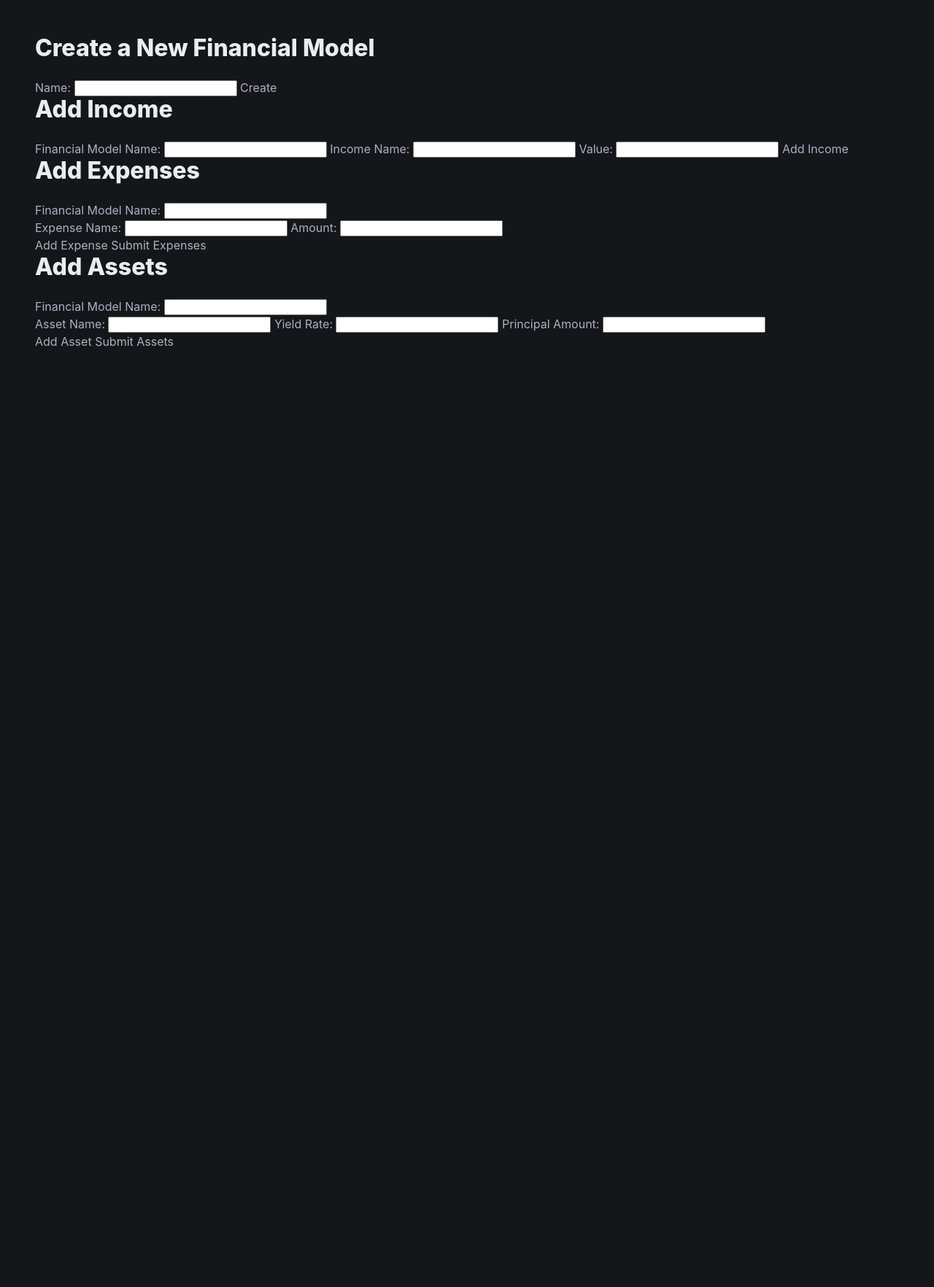
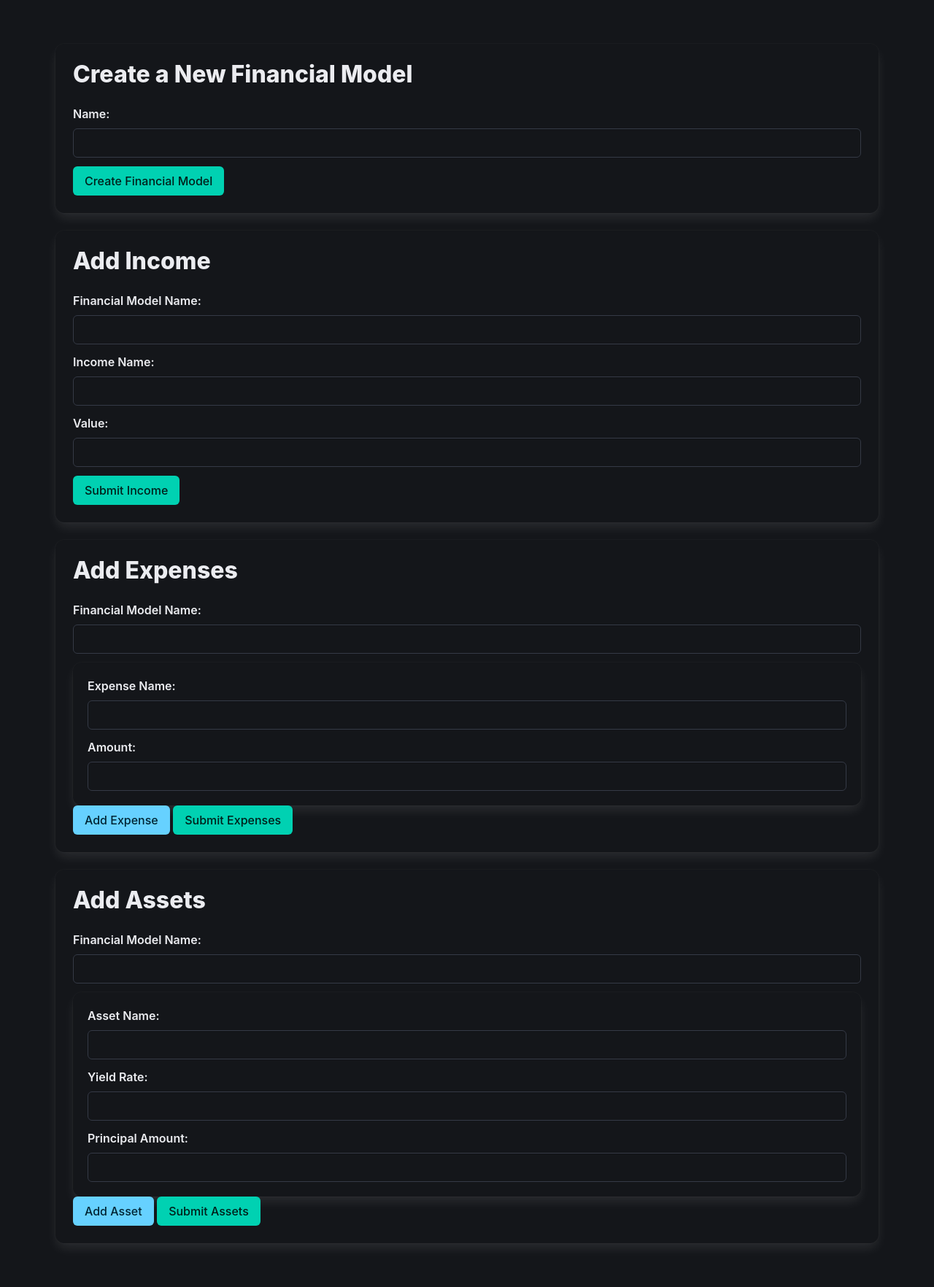
Before and after one commit to absurdity9/wealthbuildr, a Django app: page /add/ in a window 1280 px wide. Shown: the part 56-1820 px from the top of the page at 73% size. Before the commit the page ends 531 px from the top, so only its background shows below. Run offline with Django 4.2, Linux system fonts and the light colour scheme.

Commit message:
+styling on add page

```diff
--- a/personalfinance/static/personalfinance/form-handling.js
+++ b/personalfinance/static/personalfinance/form-handling.js
@@ -45,22 +45,6 @@ function submitIncomeForm() {
     .catch(error => console.error('Error:', error));
 }
 
-let expenseCount = 1;
-
-function addExpenseEntry() {
-    const expensesContainer = document.getElementById('expensesContainer');
-    const newEntry = document.createElement('div');
-    newEntry.className = 'expense-entry';
-    newEntry.innerHTML = `
-        <label for="expense_name_${expenseCount}">Expense Name:</label>
-        <input type="text" id="expense_name_${expenseCount}" name="expense_name" required>
-        <label for="expense_value_${expenseCount}">Amount:</label>
-        <input type="number" step="0.01" id="expense_value_${expenseCount}" name="value" required>
-    `;
-    expensesContainer.appendChild(newEntry);
-    expenseCount++;
-}
-
 function submitExpenseForm() {
     const form = document.getElementById('createExpenseForm');
     const formData = new FormData(form);
@@ -104,24 +88,6 @@ function submitExpenseForm() {
         }
     })
     .catch(error => console.error('Error:', error));
-}
-
-let assetCount = 1;
-
-function addAssetEntry() {
-    const assetsContainer = document.getElementById('assetsContainer');
-    const newEntry = document.createElement('div');
-    newEntry.className = 'asset-entry';
-    newEntry.innerHTML = `
-        <label for="asset_name_${assetCount}">Asset Name:</label>
-        <input type="text" id="asset_name_${assetCount}" name="asset_name" required>
-        <label for="yield_rate_${assetCount}">Yield Rate:</label>
-        <input type="number" step="0.01" id="yield_rate_${assetCount}" name="yield_rate" required>
-        <label for="principle_amount_${assetCount}">Principle Amount:</label>
-        <input type="number" step="0.01" id="principle_amount_${assetCount}" name="principle_amount" required>
-    `;
-    assetsContainer.appendChild(newEntry);
-    assetCount++;
 }
 
 function submitAssetForm() {
@@ -197,3 +163,57 @@ function submitEditFmodelForm() {
     })
     .catch(error => console.error('Error:', error));
 }
+
+let expenseCount = 1;
+
+function addExpenseEntry() {
+    const expensesContainer = document.getElementById('expensesContainer');
+    const newEntry = document.createElement('div');
+    newEntry.className = 'expense-entry box'; // Added Bulma box styling for separation
+    newEntry.innerHTML = `
+        <div class="field">
+            <label for="expense_name_${expenseCount}" class="label">Expense Name:</label>
+            <div class="control">
+                <input type="text" id="expense_name_${expenseCount}" name="expense_name" class="input" required>
+            </div>
+        </div>
+        <div class="field">
+            <label for="expense_value_${expenseCount}" class="label">Amount:</label>
+            <div class="control">
+                <input type="number" step="0.01" id="expense_value_${expenseCount}" name="value" class="input" required>
+            </div>
+        </div>
+    `;
+    expensesContainer.appendChild(newEntry);
+    expenseCount++;
+}
+
+let assetCount = 1;
+
+function addAssetEntry() {
+    const assetsContainer = document.getElementById('assetsContainer');
+    const newEntry = document.createElement('div');
+    newEntry.className = 'asset-entry box'; // Added Bulma box styling for separation
+    newEntry.innerHTML = `
+        <div class="field">
+            <label for="asset_name_${assetCount}" class="label">Asset Name:</label>
+            <div class="control">
+                <input type="text" id="asset_name_${assetCount}" name="asset_name" class="input" required>
+            </div>
+        </div>
+        <div class="field">
+            <label for="yield_rate_${assetCount}" class="label">Yield Rate:</label>
+            <div class="control">
+                <input type="number" step="0.01" id="yield_rate_${assetCount}" name="yield_rate" class="input" required>
+            </div>
+        </div>
+        <div class="field">
+            <label for="principle_amount_${assetCount}" class="label">Principal Amount:</label>
+            <div class="control">
+                <input type="number" step="0.01" id="principle_amount_${assetCount}" name="principle_amount" class="input" required>
+            </div>
+        </div>
+    `;
+    assetsContainer.appendChild(newEntry);
+    assetCount++;
+}
--- a/personalfinance/templates/personalfinance/add.html
+++ b/personalfinance/templates/personalfinance/add.html
@@ -5,76 +5,130 @@
 
 {% block content %}
 <section class="section">
-    <div>  <!-- Add new model -->
+    <div class="container">
+        <div class="column is-full">
+            <div class="card">
+                <div class="card-content">
                     <h2 class="title">Create a New Financial Model</h2>
                     <form id="createFModelForm">
                         <input type="hidden" name="user_id" value="{{ user.id }}">
-            <label for="fmodel_name">Name:</label>
-            <input type="text" id="fmodel_name" name="fmodel_name" required>
-            <button type="button" onclick="submitFModelForm()">Create</button>
+                        <div class="field">
+                            <label for="fmodel_name" class="label">Name:</label>
+                            <div class="control">
+                                <input type="text" id="fmodel_name" name="fmodel_name" class="input" required>
+                            </div>
+                        </div>
+                        <button type="button" onclick="submitFModelForm()" class="button is-primary">Create Financial Model</button>
                     </form>
                 </div>
+            </div>
 
-    <div> <!-- Add income -->
+            <div class="card"> <!-- Add income -->
+                <div class="card-content">
                     <h2 class="title">Add Income</h2>
                     <form id="createIncomeForm">
                         <input type="hidden" name="user_id" value="{{ user.id }}">
-            <label for="fmodel_name">Financial Model Name:</label>
-            <input type="text" id="fmodel_name" name="fmodel_name" required>
-            <label for="income_name">Income Name:</label>
-            <input type="text" id="income_name" name="income_name" required>
-            <label for="value">Value:</label>
-            <input type="number" step="0.01" id="value" name="value" required>
-            <button type="button" onclick="submitIncomeForm()">Add Income</button>
+                        <div class="field">
+                            <label for="fmodel_name" class="label">Financial Model Name:</label>
+                            <div class="control">
+                                <input type="text" id="fmodel_name" name="fmodel_name" class="input" required>
+                            </div>
+                        </div>
+                        <div class="field">
+                            <label for="income_name" class="label">Income Name:</label>
+                            <div class="control">
+                                <input type="text" id="income_name" name="income_name" class="input" required>
+                            </div>
+                        </div>
+                        <div class="field">
+                            <label for="value" class="label">Value:</label>
+                            <div class="control">
+                                <input type="number" step="0.01" id="value" name="value" class="input" required>
+                            </div>
+                        </div>
+                        <button type="button" onclick="submitIncomeForm()" class="button is-primary">Submit Income</button>
                     </form>
                 </div>
+            </div>
 
-    <div> <!-- Add expense -->
+            <div class="card"> <!-- Add expense -->
+                <div class="card-content">
                     <h2 class="title">Add Expenses</h2>
                     <form id="createExpenseForm">
                         {% csrf_token %}
                         <input type="hidden" name="user_id" value="{{ user.id }}">
-            <label for="fmodel_name_expense">Financial Model Name:</label>
-            <input type="text" id="fmodel_name_expense" name="fmodel_name" required>
-
+                        <div class="field">
+                            <label for="fmodel_name_expense" class="label">Financial Model Name:</label>
+                            <div class="control">
+                                <input type="text" id="fmodel_name_expense" name="fmodel_name" class="input" required>
+                            </div>
+                        </div>
                         <div id="expensesContainer">
-                <div class="expense-entry">
-                    <label for="expense_name_0">Expense Name:</label>
-                    <input type="text" id="expense_name_0" name="expense_name" required>
-                    <label for="expense_value_0">Amount:</label>
-                    <input type="number" step="0.01" id="expense_value_0" name="value" required>
+                            <div class="expense-entry box">
+                                <div class="field">
+                                    <label for="expense_name_0" class="label">Expense Name:</label>
+                                    <div class="control">
+                                        <input type="text" id="expense_name_0" name="expense_name" class="input" required>
+                                    </div>
+                                </div>
+                                <div class="field">
+                                    <label for="expense_value_0" class="label">Amount:</label>
+                                    <div class="control">
+                                        <input type="number" step="0.01" id="expense_value_0" name="value" class="input" required>
+                                    </div>
+                                </div>
+                            </div>
+                        </div>
+                        <button type="button" onclick="addExpenseEntry()" class="button is-info">Add Expense</button>
+                        <button type="button" onclick="submitExpenseForm()" class="button is-primary">Submit Expenses</button>
+                    </form>
                 </div>
             </div>
 
-            <button type="button" onclick="addExpenseEntry()">Add Expense</button>
-            <button type="button" onclick="submitExpenseForm()">Submit Expenses</button>
-        </form>
-    </div>
-
-    <div>  <!-- Add asset -->
+            <div class="card"> <!-- Add asset -->
+                <div class="card-content">
                     <h2 class="title">Add Assets</h2>
                     <form id="createAssetForm" method="post" action="{% url 'create_assets' %}">
                         {% csrf_token %}
                         <input type="hidden" name="user_id" value="{{ user.id }}">
-            <label for="fmodel_name_asset">Financial Model Name:</label>
-            <input type="text" id="fmodel_name_asset" name="fmodel_name" required>
-
+                        <div class="field">
+                            <label for="fmodel_name_asset" class="label">Financial Model Name:</label>
+                            <div class="control">
+                                <input type="text" id="fmodel_name_asset" name="fmodel_name" class="input" required>
+                            </div>
+                        </div>
                         <div id="assetsContainer">
-                <div class="asset-entry">
-                    <label for="asset_name_0">Asset Name:</label>
-                    <input type="text" id="asset_name_0" name="asset_name" required>
-                    <label for="yield_rate_0">Yield Rate:</label>
-                    <input type="number" step="0.01" id="yield_rate_0" name="yield_rate" required>
-                    <label for="principle_amount_0">Principal Amount:</label>
-                    <input type="number" step="0.01" id="principle_amount_0" name="principle_amount" required>
+                            <div class="asset-entry box">
+                                <div class="field">
+                                    <label for="asset_name_0" class="label">Asset Name:</label>
+                                    <div class="control">
+                                        <input type="text" id="asset_name_0" name="asset_name" class="input" required>
+                                    </div>
+                                </div>
+                                <div class="field">
+                                    <label for="yield_rate_0" class="label">Yield Rate:</label>
+                                    <div class="control">
+                                        <input type="number" step="0.01" id="yield_rate_0" name="yield_rate" class="input" required>
+                                    </div>
+                                </div>
+                                <div class="field">
+                                    <label for="principle_amount_0" class="label">Principal Amount:</label>
+                                    <div class="control">
+                                        <input type="number" step="0.01" id="principle_amount_0" name="principle_amount" class="input" required>
+                                    </div>
+                                </div>
+                            </div>
+                        </div>
+                        <button type="button" onclick="addAssetEntry()" class="button is-info">Add Asset</button>
+                        <button type="button" onclick="submitAssetForm()" class="button is-primary">Submit Assets</button>
+                    </form>
                 </div>
             </div>
 
-            <button type="button" onclick="addAssetEntry()">Add Asset</button>
-            <button type="button" onclick="submitAssetForm()">Submit Assets</button>
-        </form>
+        </div>
     </div>
 </section>
+
 {% endblock %}
 {% block scripts %}
 <script src="{% static 'personalfinance/form-handling.js' %}"></script>
```
Lines whose indentation alone changed are shown as unchanged.
